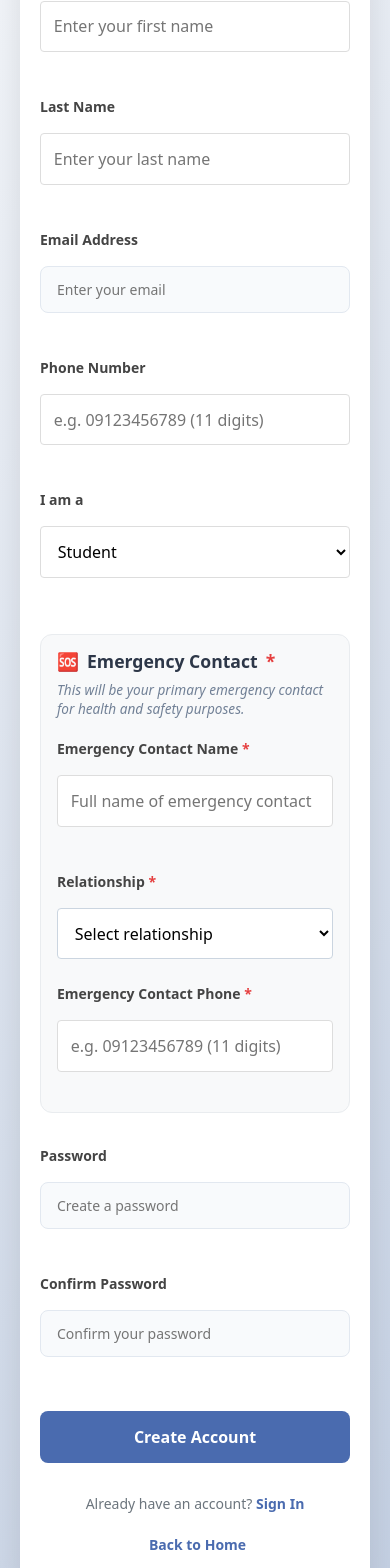
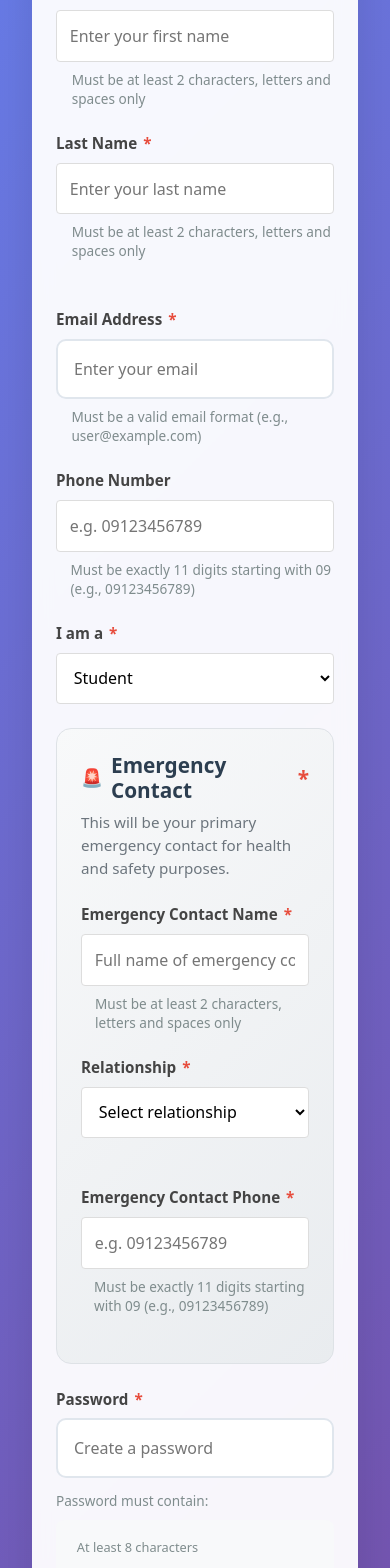
Before and after one commit to oniids13/kumustaKaApp, a React (Vite) app in the folder frontend/: page /register in a window 390 px wide. Shown: the part 393-1961 px from the top of the page. Built offline with nearby package versions, Linux system fonts and the light colour scheme; what antd-style would draw is missing.

Commit message:
add validation guide on registration page

```diff
--- a/frontend/src/pages/Register.jsx
+++ b/frontend/src/pages/Register.jsx
@@ -16,6 +16,7 @@ const RegisterPage = () => {
     emergencyContactName: "",
     emergencyContactPhone: "",
     emergencyContactRelationship: "",
+    password: "",
   });
 
   const handleRegistration = async (userData) => {
@@ -104,6 +105,19 @@ const RegistrationForm = ({ onSubmit, loading, errors, setErrors }) => {
     emergencyContactRelationship: "",
   });
 
+  const [validationState, setValidationState] = useState({
+    password: {
+      length: false,
+      complexity: false,
+    },
+    email: false,
+    phone: false,
+    firstName: false,
+    lastName: false,
+    emergencyContactName: false,
+    emergencyContactPhone: false,
+  });
+
   const ROLES = [
     { value: "STUDENT", label: "Student" },
     { value: "TEACHER", label: "Teacher" },
@@ -125,12 +139,73 @@ const RegistrationForm = ({ onSubmit, loading, errors, setErrors }) => {
   const requiresPasscode = ["ADMIN", "TEACHER", "COUNSELOR"].includes(formData.role);
   const isStudent = formData.role === "STUDENT";
 
+  // Validation functions
+  const validatePassword = (password) => {
+    const length = password.length >= 8;
+    const complexity = /^(?=.*[a-z])(?=.*[A-Z])(?=.*\d)/.test(password);
+    return { length, complexity };
+  };
+
+  const validateEmail = (email) => {
+    return /\S+@\S+\.\S+/.test(email);
+  };
+
+  const validatePhone = (phone) => {
+    return /^09\d{9}$/.test(phone);
+  };
+
+  const validateName = (name) => {
+    return /^[A-Za-z\s]+$/.test(name) && name.trim().length >= 2;
+  };
+
   const handleChange = (e) => {
     const { name, value } = e.target;
     setFormData((prev) => ({
       ...prev,
       [name]: value,
     }));
+
+    // Real-time validation
+    let newValidationState = { ...validationState };
+
+    if (name === "password") {
+      newValidationState.password = validatePassword(value);
+      if (errors.password) {
+        setErrors((prev) => ({ ...prev, password: "" }));
+      }
+    } else if (name === "email") {
+      newValidationState.email = validateEmail(value);
+      if (errors.email) {
+        setErrors((prev) => ({ ...prev, email: "" }));
+      }
+    } else if (name === "phone") {
+      newValidationState.phone = validatePhone(value);
+      if (errors.phone) {
+        setErrors((prev) => ({ ...prev, phone: "" }));
+      }
+    } else if (name === "firstName") {
+      newValidationState.firstName = validateName(value);
+      if (errors.firstName) {
+        setErrors((prev) => ({ ...prev, firstName: "" }));
+      }
+    } else if (name === "lastName") {
+      newValidationState.lastName = validateName(value);
+      if (errors.lastName) {
+        setErrors((prev) => ({ ...prev, lastName: "" }));
+      }
+    } else if (name === "emergencyContactName") {
+      newValidationState.emergencyContactName = validateName(value);
+      if (errors.emergencyContactName) {
+        setErrors((prev) => ({ ...prev, emergencyContactName: "" }));
+      }
+    } else if (name === "emergencyContactPhone") {
+      newValidationState.emergencyContactPhone = validatePhone(value);
+      if (errors.emergencyContactPhone) {
+        setErrors((prev) => ({ ...prev, emergencyContactPhone: "" }));
+      }
+    }
+
+    setValidationState(newValidationState);
 
     // Clear passcode when switching to student role
     if (name === "role" && value === "STUDENT") {
@@ -170,7 +245,17 @@ const RegistrationForm = ({ onSubmit, loading, errors, setErrors }) => {
       emergencyContactName: "",
       emergencyContactPhone: "",
       emergencyContactRelationship: "",
+      password: "",
     };
+
+    // Password validation
+    if (formData.password.length < 8) {
+      newErrors.password = "Password must be at least 8 characters long";
+      valid = false;
+    } else if (!/^(?=.*[a-z])(?=.*[A-Z])(?=.*\d)/.test(formData.password)) {
+      newErrors.password = "Password must contain at least one uppercase letter, one lowercase letter, and one number";
+      valid = false;
+    }
 
     if (formData.password !== formData.confirmPassword) {
       newErrors.passwordMatch = "Passwords do not match";
@@ -188,6 +273,9 @@ const RegistrationForm = ({ onSubmit, loading, errors, setErrors }) => {
     } else if (!/^[A-Za-z\s]+$/.test(formData.firstName)) {
       newErrors.firstName = "First name must only contain letters and spaces";
       valid = false;
+    } else if (formData.firstName.trim().length < 2) {
+      newErrors.firstName = "First name must be at least 2 characters long";
+      valid = false;
     }
 
     if (!formData.lastName.trim()) {
@@ -195,6 +283,9 @@ const RegistrationForm = ({ onSubmit, loading, errors, setErrors }) => {
       valid = false;
     } else if (!/^[A-Za-z\s]+$/.test(formData.lastName)) {
       newErrors.lastName = "Last name must only contain letters and spaces";
+      valid = false;
+    } else if (formData.lastName.trim().length < 2) {
+      newErrors.lastName = "Last name must be at least 2 characters long";
       valid = false;
     }
 
@@ -221,6 +312,9 @@ const RegistrationForm = ({ onSubmit, loading, errors, setErrors }) => {
         valid = false;
       } else if (!/^[A-Za-z\s]+$/.test(formData.emergencyContactName)) {
         newErrors.emergencyContactName = "Name must only contain letters and spaces";
+        valid = false;
+      } else if (formData.emergencyContactName.trim().length < 2) {
+        newErrors.emergencyContactName = "Name must be at least 2 characters long";
         valid = false;
       }
 
@@ -271,7 +365,7 @@ const RegistrationForm = ({ onSubmit, loading, errors, setErrors }) => {
       <div className="form-row">
         {/* First Name */}
         <div className="form-group">
-          <label htmlFor="firstName">First Name</label>
+          <label htmlFor="firstName">First Name <span className="required-indicator">*</span></label>
           <input
             type="text"
             id="firstName"
@@ -280,8 +374,14 @@ const RegistrationForm = ({ onSubmit, loading, errors, setErrors }) => {
             onChange={handleChange}
             required
             placeholder="Enter your first name"
-            className={errors.firstName ? "error" : ""}
+            className={errors.firstName ? "error" : validationState.firstName ? "valid" : ""}
           />
+          <div className="validation-guide">
+            <small className="form-helper-text">
+              <i className={`fas ${validationState.firstName ? 'fa-check text-success' : 'fa-info-circle'}`}></i>
+              Must be at least 2 characters, letters and spaces only
+            </small>
+          </div>
           {errors.firstName && (
             <span className="error-message">{errors.firstName}</span>
           )}
@@ -289,7 +389,7 @@ const RegistrationForm = ({ onSubmit, loading, errors, setErrors }) => {
 
         {/* Last Name */}
         <div className="form-group">
-          <label htmlFor="lastName">Last Name</label>
+          <label htmlFor="lastName">Last Name <span className="required-indicator">*</span></label>
           <input
             type="text"
             id="lastName"
@@ -298,8 +398,14 @@ const RegistrationForm = ({ onSubmit, loading, errors, setErrors }) => {
             onChange={handleChange}
             required
             placeholder="Enter your last name"
-            className={errors.lastName ? "error" : ""}
+            className={errors.lastName ? "error" : validationState.lastName ? "valid" : ""}
           />
+          <div className="validation-guide">
+            <small className="form-helper-text">
+              <i className={`fas ${validationState.lastName ? 'fa-check text-success' : 'fa-info-circle'}`}></i>
+              Must be at least 2 characters, letters and spaces only
+            </small>
+          </div>
           {errors.lastName && (
             <span className="error-message">{errors.lastName}</span>
           )}
@@ -308,7 +414,7 @@ const RegistrationForm = ({ onSubmit, loading, errors, setErrors }) => {
 
       {/* Email */}
       <div className="form-group">
-        <label htmlFor="email">Email Address</label>
+        <label htmlFor="email">Email Address <span className="required-indicator">*</span></label>
         <input
           type="email"
           id="email"
@@ -317,8 +423,14 @@ const RegistrationForm = ({ onSubmit, loading, errors, setErrors }) => {
           onChange={handleChange}
           required
           placeholder="Enter your email"
-          className={errors.email ? "error" : ""}
+          className={errors.email ? "error" : validationState.email ? "valid" : ""}
         />
+        <div className="validation-guide">
+          <small className="form-helper-text">
+            <i className={`fas ${validationState.email ? 'fa-check text-success' : 'fa-info-circle'}`}></i>
+            Must be a valid email format (e.g., user@example.com)
+          </small>
+        </div>
         {errors.email && <span className="error-message">{errors.email}</span>}
       </div>
 
@@ -332,15 +444,21 @@ const RegistrationForm = ({ onSubmit, loading, errors, setErrors }) => {
           value={formData.phone}
           onChange={handleChange}
           pattern="09[0-9]{9}"
-          placeholder="e.g. 09123456789 (11 digits)"
-          className={errors.phone ? "error" : ""}
+          placeholder="e.g. 09123456789"
+          className={errors.phone ? "error" : validationState.phone ? "valid" : ""}
         />
+        <div className="validation-guide">
+          <small className="form-helper-text">
+            <i className={`fas ${validationState.phone ? 'fa-check text-success' : 'fa-info-circle'}`}></i>
+            Must be exactly 11 digits starting with 09 (e.g., 09123456789)
+          </small>
+        </div>
         {errors.phone && <span className="error-message">{errors.phone}</span>}
       </div>
 
       {/* Role Selection */}
       <div className="form-group">
-        <label htmlFor="role">I am a</label>
+        <label htmlFor="role">I am a <span className="required-indicator">*</span></label>
         <select
           id="role"
           name="role"
@@ -380,8 +498,14 @@ const RegistrationForm = ({ onSubmit, loading, errors, setErrors }) => {
                 onChange={handleChange}
                 required
                 placeholder="Full name of emergency contact"
-                className={errors.emergencyContactName ? "error" : ""}
+                className={errors.emergencyContactName ? "error" : validationState.emergencyContactName ? "valid" : ""}
               />
+              <div className="validation-guide">
+                <small className="form-helper-text">
+                  <i className={`fas ${validationState.emergencyContactName ? 'fa-check text-success' : 'fa-info-circle'}`}></i>
+                  Must be at least 2 characters, letters and spaces only
+                </small>
+              </div>
               {errors.emergencyContactName && (
                 <span className="error-message">{errors.emergencyContactName}</span>
               )}
@@ -426,9 +550,15 @@ const RegistrationForm = ({ onSubmit, loading, errors, setErrors }) => {
               onChange={handleChange}
               pattern="09[0-9]{9}"
               required
-              placeholder="e.g. 09123456789 (11 digits)"
-              className={errors.emergencyContactPhone ? "error" : ""}
+              placeholder="e.g. 09123456789"
+              className={errors.emergencyContactPhone ? "error" : validationState.emergencyContactPhone ? "valid" : ""}
             />
+            <div className="validation-guide">
+              <small className="form-helper-text">
+                <i className={`fas ${validationState.emergencyContactPhone ? 'fa-check text-success' : 'fa-info-circle'}`}></i>
+                Must be exactly 11 digits starting with 09 (e.g., 09123456789)
+              </small>
+            </div>
             {errors.emergencyContactPhone && (
               <span className="error-message">{errors.emergencyContactPhone}</span>
             )}
@@ -464,7 +594,7 @@ const RegistrationForm = ({ onSubmit, loading, errors, setErrors }) => {
       <div className="form-row">
         {/* Password */}
         <div className="form-group">
-          <label htmlFor="password">Password</label>
+          <label htmlFor="password">Password <span className="required-indicator">*</span></label>
           <input
             type="password"
             id="password"
@@ -474,13 +604,29 @@ const RegistrationForm = ({ onSubmit, loading, errors, setErrors }) => {
             minLength="8"
             required
             placeholder="Create a password"
-            className={errors.passwordMatch ? "error" : ""}
+            className={errors.password ? "error" : (validationState.password.length && validationState.password.complexity) ? "valid" : ""}
           />
+          <div className="password-requirements">
+            <small className="form-helper-text">Password must contain:</small>
+            <ul className="requirements-list">
+              <li className={validationState.password.length ? "requirement-met" : "requirement-pending"}>
+                <i className={`fas ${validationState.password.length ? 'fa-check' : 'fa-circle'}`}></i>
+                At least 8 characters
+              </li>
+              <li className={validationState.password.complexity ? "requirement-met" : "requirement-pending"}>
+                <i className={`fas ${validationState.password.complexity ? 'fa-check' : 'fa-circle'}`}></i>
+                One uppercase letter, one lowercase letter, and one number
+              </li>
+            </ul>
+          </div>
+          {errors.password && (
+            <span className="error-message">{errors.password}</span>
+          )}
         </div>
 
         {/* Confirm Password */}
         <div className="form-group">
-          <label htmlFor="confirmPassword">Confirm Password</label>
+          <label htmlFor="confirmPassword">Confirm Password <span className="required-indicator">*</span></label>
           <input
             type="password"
             id="confirmPassword"
@@ -489,7 +635,7 @@ const RegistrationForm = ({ onSubmit, loading, errors, setErrors }) => {
             onChange={handleChange}
             required
             placeholder="Confirm your password"
-            className={errors.passwordMatch ? "error" : ""}
+            className={errors.passwordMatch ? "error" : (formData.confirmPassword && formData.password === formData.confirmPassword) ? "valid" : ""}
             onBlur={() => {
               if (formData.password !== formData.confirmPassword) {
                 setErrors((prev) => ({
@@ -499,6 +645,12 @@ const RegistrationForm = ({ onSubmit, loading, errors, setErrors }) => {
               }
             }}
           />
+          <div className="validation-guide">
+            <small className="form-helper-text">
+              <i className={`fas ${formData.confirmPassword && formData.password === formData.confirmPassword ? 'fa-check text-success' : 'fa-info-circle'}`}></i>
+              Must match the password above
+            </small>
+          </div>
           {errors.passwordMatch && (
             <span className="error-message">{errors.passwordMatch}</span>
           )}
--- a/frontend/src/styles/Register.css
+++ b/frontend/src/styles/Register.css
@@ -1,242 +1,327 @@
 /* Register.css */
 .register-container {
+  min-height: 100vh;
   display: flex;
+  align-items: center;
   justify-content: center;
-  align-items: center;
-  min-height: 100vh;
-  background: linear-gradient(135deg, #f5f7fa 0%, #c3cfe2 100%);
-  padding: 20px;
+  background: linear-gradient(135deg, #667eea 0%, #764ba2 100%);
+  padding: 2rem 1rem;
 }
 
 .register-card {
   background: white;
-  border-radius: 16px;
-  box-shadow: 0 10px 30px rgba(0, 0, 0, 0.1);
+  border-radius: 20px;
+  box-shadow: 0 20px 40px rgba(0, 0, 0, 0.1);
+  padding: 3rem;
   width: 100%;
-  max-width: 600px;
-  padding: 40px;
-  transition: all 0.3s ease;
+  max-width: 800px;
+  animation: slideUp 0.6s ease-out;
 }
 
+@keyframes slideUp {
+  from {
+    opacity: 0;
+    transform: translateY(30px);
+  }
+  to {
+    opacity: 1;
+    transform: translateY(0);
+  }
+}
+
+/* Header */
 .register-header {
   text-align: center;
-  margin-bottom: 30px;
+  margin-bottom: 2.5rem;
 }
 
 .register-header h2 {
-  color: #4a6baf;
-  font-size: 28px;
+  color: #2c3e50;
+  font-size: 2.2rem;
   font-weight: 700;
-  margin-bottom: 10px;
+  margin-bottom: 0.5rem;
 }
 
 .register-header p {
-  color: #6c757d;
-  font-size: 16px;
+  color: #7f8c8d;
+  font-size: 1.1rem;
 }
 
+/* Form Styles */
 .register-form {
-  display: flex;
-  flex-direction: column;
-  gap: 20px;
+  width: 100%;
 }
 
 .form-row {
-  display: flex;
-  gap: 20px;
+  display: grid;
+  grid-template-columns: 1fr 1fr;
+  gap: 1.5rem;
+  margin-bottom: 1.5rem;
 }
 
 .form-group {
-  flex: 1;
-  display: flex;
-  flex-direction: column;
-  gap: 8px;
+  position: relative;
+  margin-bottom: 1.8rem;
 }
 
 .form-group label {
-  font-size: 14px;
+  display: block;
+  margin-bottom: 0.6rem;
+  color: #2c3e50;
   font-weight: 600;
-  color: #4a5568;
+  font-size: 0.95rem;
+}
+
+.required-indicator {
+  color: #e74c3c;
+  margin-left: 2px;
 }
 
 .form-group input,
 .form-group select {
-  padding: 12px 16px;
-  border: 1px solid #e2e8f0;
-  border-radius: 8px;
-  font-size: 14px;
-  transition: all 0.2s ease;
-  background-color: #f8fafc;
+  width: 100%;
+  padding: 1rem;
+  border: 2px solid #e0e6ed;
+  border-radius: 10px;
+  font-size: 1rem;
+  background-color: #ffffff;
+  transition: all 0.3s ease;
+  box-sizing: border-box;
 }
 
 .form-group input:focus,
 .form-group select:focus {
   outline: none;
-  border-color: #4a6baf;
-  box-shadow: 0 0 0 3px rgba(74, 107, 175, 0.1);
+  border-color: #3498db;
+  box-shadow: 0 0 0 3px rgba(52, 152, 219, 0.1);
+  transform: translateY(-2px);
 }
 
-.form-group input.error {
-  border-color: #e53e3e;
+/* Validation States */
+.form-group input.valid,
+.form-group select.valid {
+  border-color: #27ae60;
+  background-color: #f8fff9;
 }
 
+.form-group input.error,
+.form-group select.error {
+  border-color: #e74c3c;
+  background-color: #fdf2f2;
+  animation: shake 0.5s ease-in-out;
+}
+
+@keyframes shake {
+  0%, 20%, 40%, 60%, 80% {
+    transform: translateX(0);
+  }
+  10%, 30%, 50%, 70% {
+    transform: translateX(-3px);
+  }
+  90% {
+    transform: translateX(3px);
+  }
+  100% {
+    transform: translateX(0);
+  }
+}
+
+/* Validation Guide Styling */
+.validation-guide {
+  margin-top: 0.5rem;
+}
+
+.form-helper-text {
+  display: flex;
+  align-items: center;
+  gap: 0.4rem;
+  color: #7f8c8d;
+  font-size: 0.85rem;
+  font-weight: 400;
+  line-height: 1.4;
+}
+
+.form-helper-text i {
+  font-size: 0.8rem;
+  width: 12px;
+  text-align: center;
+}
+
+.text-success {
+  color: #27ae60 !important;
+}
+
+/* Password Requirements */
+.password-requirements {
+  margin-top: 0.8rem;
+}
+
+.password-requirements .form-helper-text {
+  margin-bottom: 0.6rem;
+  font-weight: 500;
+}
+
+.requirements-list {
+  list-style: none;
+  padding: 0;
+  margin: 0;
+  background-color: #f8f9fa;
+  border-radius: 8px;
+  padding: 1rem;
+}
+
+.requirements-list li {
+  display: flex;
+  align-items: center;
+  gap: 0.5rem;
+  padding: 0.3rem 0;
+  font-size: 0.85rem;
+  transition: all 0.3s ease;
+}
+
+.requirement-pending {
+  color: #7f8c8d;
+}
+
+.requirement-pending i {
+  color: #bdc3c7;
+}
+
+.requirement-met {
+  color: #27ae60;
+  font-weight: 500;
+}
+
+.requirement-met i {
+  color: #27ae60;
+}
+
+/* Error Messages */
 .error-message {
-  color: #e53e3e;
-  font-size: 12px;
-  margin-top: 4px;
+  display: block;
+  color: #e74c3c;
+  font-size: 0.85rem;
+  margin-top: 0.5rem;
+  font-weight: 500;
+  animation: fadeIn 0.3s ease-out;
+}
+
+@keyframes fadeIn {
+  from {
+    opacity: 0;
+    transform: translateY(-5px);
+  }
+  to {
+    opacity: 1;
+    transform: translateY(0);
+  }
 }
 
 /* Emergency Contact Section */
 .emergency-contact-section {
-  background: #f8f9fa;
-  border: 1px solid #e9ecef;
-  border-radius: 12px;
-  padding: 20px;
-  margin: 15px 0;
-  animation: slideDown 0.3s ease;
+  background: linear-gradient(135deg, #f8f9fa 0%, #e9ecef 100%);
+  border-radius: 15px;
+  padding: 2rem;
+  margin: 2rem 0;
+  border: 1px solid #dee2e6;
+  animation: fadeInUp 0.5s ease-out;
+}
+
+@keyframes fadeInUp {
+  from {
+    opacity: 0;
+    transform: translateY(20px);
+  }
+  to {
+    opacity: 1;
+    transform: translateY(0);
+  }
 }
 
 .section-title {
-  color: #2d3748;
-  font-size: 1.2rem;
-  font-weight: 600;
-  margin-bottom: 8px;
+  color: #2c3e50;
+  font-size: 1.3rem;
+  font-weight: 700;
+  margin-bottom: 0.5rem;
   display: flex;
   align-items: center;
-  gap: 8px;
+  gap: 0.5rem;
 }
 
 .section-title::before {
-  content: "🆘";
+  content: "🚨";
   font-size: 1.1rem;
 }
 
 .section-description {
-  color: #718096;
-  font-size: 0.9rem;
-  margin-bottom: 20px;
-  line-height: 1.4;
-  font-style: italic;
+  color: #6c757d;
+  font-size: 0.95rem;
+  margin-bottom: 1.5rem;
+  line-height: 1.5;
 }
 
-.emergency-contact-section .form-group input,
-.emergency-contact-section .form-group select {
-  background-color: white;
-  border: 1px solid #cbd5e0;
-}
-
-.emergency-contact-section .form-group input:focus,
-.emergency-contact-section .form-group select:focus {
-  border-color: #4a6baf;
-  box-shadow: 0 0 0 3px rgba(74, 107, 175, 0.1);
-}
-
-.emergency-contact-section .error-message {
-  background: #fed7d7;
-  color: #c53030;
-  padding: 6px 10px;
-  border-radius: 4px;
-  margin-top: 6px;
-  border: 1px solid #feb2b2;
-  font-size: 0.85rem;
-}
-
-/* Passcode field specific styles */
+/* Passcode Group */
 .passcode-group {
-  position: relative;
-  background: #f7fafc;
-  border: 1px solid #e2e8f0;
-  border-radius: 8px;
-  padding: 16px;
-  margin: 10px 0;
-  animation: slideDown 0.3s ease;
+  background: linear-gradient(135deg, #fff3cd 0%, #ffeaa7 100%);
+  border-radius: 15px;
+  padding: 1.5rem;
+  border: 1px solid #f0c14b;
+  animation: fadeInUp 0.5s ease-out;
 }
 
 .passcode-group label {
-  color: #2d3748;
-  font-weight: 600;
+  color: #856404;
+  font-weight: 700;
 }
 
-.required-indicator {
-  color: #e53e3e;
-  font-weight: bold;
+.passcode-group .form-helper-text {
+  color: #856404;
+  font-weight: 500;
+  margin-top: 0.5rem;
 }
 
-.form-helper-text {
-  color: #718096;
-  font-size: 12px;
-  font-style: italic;
-  margin-top: 4px;
-  display: block;
-}
-
-.passcode-group input {
-  background-color: white;
-  border: 1px solid #cbd5e0;
-}
-
-.passcode-group input:focus {
-  border-color: #4a6baf;
-  box-shadow: 0 0 0 3px rgba(74, 107, 175, 0.1);
-}
-
-.passcode-group .error-message {
-  background: #fed7d7;
-  color: #c53030;
-  padding: 8px 12px;
-  border-radius: 6px;
-  margin-top: 8px;
-  border: 1px solid #feb2b2;
-}
-
-@keyframes slideDown {
-  from {
-    opacity: 0;
-    transform: translateY(-10px);
-    max-height: 0;
-  }
-  to {
-    opacity: 1;
-    transform: translateY(0);
-    max-height: 500px;
-  }
-}
-
+/* Submit Button */
 .submit-button {
-  background-color: #4a6baf;
+  width: 100%;
+  background: linear-gradient(135deg, #667eea 0%, #764ba2 100%);
   color: white;
   border: none;
-  padding: 14px;
-  border-radius: 8px;
-  font-size: 16px;
+  padding: 1.2rem 2rem;
+  border-radius: 15px;
+  font-size: 1.1rem;
   font-weight: 600;
   cursor: pointer;
-  transition: all 0.2s ease;
-  margin-top: 10px;
-  display: flex;
-  justify-content: center;
-  align-items: center;
-  gap: 8px;
+  transition: all 0.3s ease;
+  margin-top: 1.5rem;
+  position: relative;
+  overflow: hidden;
 }
 
 .submit-button:hover {
-  background-color: #3a5688;
-  transform: translateY(-1px);
+  transform: translateY(-2px);
+  box-shadow: 0 10px 25px rgba(102, 126, 234, 0.3);
+}
+
+.submit-button:active {
+  transform: translateY(0);
 }
 
 .submit-button:disabled {
-  background-color: #a0aec0;
+  background: #bdc3c7;
   cursor: not-allowed;
   transform: none;
+  box-shadow: none;
 }
 
 .spinner {
+  display: inline-block;
   width: 16px;
   height: 16px;
-  border: 2px solid rgba(255, 255, 255, 0.3);
+  border: 2px solid #ffffff;
   border-radius: 50%;
-  border-top-color: white;
+  border-top-color: transparent;
   animation: spin 1s ease-in-out infinite;
+  margin-right: 0.5rem;
 }
 
 @keyframes spin {
@@ -245,69 +330,133 @@
   }
 }
 
+/* Footer */
 .register-footer {
-  margin-top: 30px;
   text-align: center;
-  font-size: 14px;
-  color: #6c757d;
+  margin-top: 2rem;
 }
 
 .register-footer p {
-  margin-bottom: 15px;
+  color: #7f8c8d;
+  margin-bottom: 1rem;
 }
 
 .register-footer span {
-  color: #4a6baf;
+  color: #3498db;
+  cursor: pointer;
   font-weight: 600;
-  cursor: pointer;
+  transition: color 0.3s ease;
 }
 
 .register-footer span:hover {
+  color: #2980b9;
   text-decoration: underline;
 }
 
 .back-button {
   background: none;
-  border: none;
-  color: #4a6baf;
-  font-size: 14px;
+  border: 2px solid #95a5a6;
+  color: #95a5a6;
+  padding: 0.8rem 1.5rem;
+  border-radius: 10px;
   cursor: pointer;
+  font-weight: 500;
+  transition: all 0.3s ease;
   display: inline-flex;
   align-items: center;
-  gap: 5px;
-  font-weight: 600;
+  gap: 0.5rem;
 }
 
 .back-button:hover {
-  text-decoration: underline;
+  background-color: #95a5a6;
+  color: white;
+  transform: translateY(-2px);
 }
 
-/* Responsive styles */
+/* Responsive Design */
 @media (max-width: 768px) {
-  .form-row {
-    flex-direction: column;
-    gap: 20px;
+  .register-container {
+    padding: 1rem;
   }
 
   .register-card {
-    padding: 30px 20px;
+    padding: 2rem;
+    margin: 1rem;
   }
 
-  .emergency-contact-section {
-    padding: 16px;
-    margin: 12px 0;
+  .register-header h2 {
+    font-size: 1.8rem;
   }
 
-  .section-title {
-    font-size: 1.1rem;
+  .form-row {
+    grid-template-columns: 1fr;
+    gap: 0;
   }
 
-  .section-description {
-    font-size: 0.85rem;
+  .emergency-contact-section,
+  .passcode-group {
+    padding: 1.5rem;
+    margin: 1.5rem 0;
+  }
+}
+
+@media (max-width: 480px) {
+  .register-card {
+    padding: 1.5rem;
   }
 
-  .passcode-group {
-    padding: 12px;
-    margin: 8px 0;
+  .register-header h2 {
+    font-size: 1.6rem;
+  }
+
+  .submit-button {
+    padding: 1rem;
+    font-size: 1rem;
+  }
+
+  .requirements-list {
+    padding: 0.8rem;
+  }
+
+  .requirements-list li {
+    font-size: 0.8rem;
   }
 }
+
+/* Animation for form sections appearing */
+.form-group {
+  animation: slideInUp 0.3s ease-out;
+}
+
+@keyframes slideInUp {
+  from {
+    opacity: 0;
+    transform: translateY(10px);
+  }
+  to {
+    opacity: 1;
+    transform: translateY(0);
+  }
+}
+
+/* Focus and hover effects for better UX */
+.form-group input:hover,
+.form-group select:hover {
+  border-color: #5dade2;
+}
+
+/* Icon styling */
+.fas {
+  transition: all 0.3s ease;
+}
+
+/* Additional visual improvements */
+.register-card {
+  backdrop-filter: blur(10px);
+  background: rgba(255, 255, 255, 0.95);
+}
+
+/* Loading state improvements */
+.submit-button:disabled .spinner {
+  border-top-color: #7f8c8d;
+}
```
